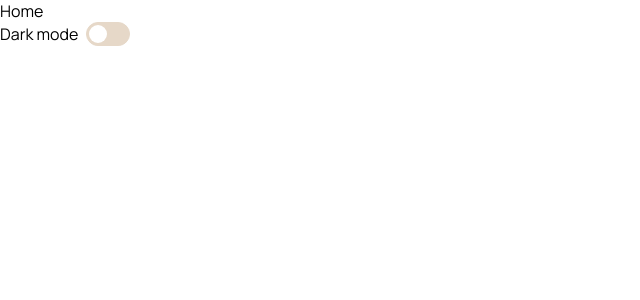
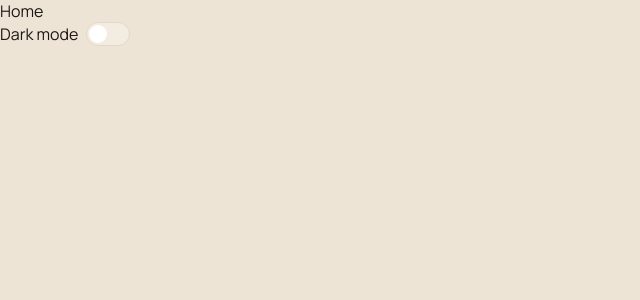
Before and after one commit to moozo-org/frontend-web, a React (Vite) app: page / in a window 1280 px wide. Shown: the top 300 px of the page, without its empty margins (0-640 px from the left). Built offline with nearby package versions, Linux system fonts and the light colour scheme.

Commit message:
FEAT: wip theme and comp

```diff
--- a/src/atoms/Switch.module.css
+++ b/src/atoms/Switch.module.css
@@ -1,4 +1,4 @@
-.switch-wrapper {
+.wrapper {
   display: inline-flex;
   align-items: center;
   gap: 0.5rem;
@@ -10,8 +10,8 @@
   height: 1.5rem;
   padding: 0;
   border: 1px solid var(--border);
-  border-radius: 999px;
-  background-color: var(--border);
+  border-radius: var(--radius-pill);
+  background-color: var(--bg-field);
   cursor: pointer;
   transition: background-color 0.2s;
 }
@@ -20,7 +20,7 @@
   background-color: var(--primary);
 }
 
-.switch-thumb {
+.thumb {
   position: absolute;
   top: 2px;
   left: 2px;
@@ -31,7 +31,7 @@
   transition: transform 0.2s;
 }
 
-.switch.on .switch-thumb {
+.switch.on .thumb {
   transform: translateX(1.25rem);
 }
 
--- a/src/atoms/Switch.tsx
+++ b/src/atoms/Switch.tsx
@@ -9,17 +9,17 @@ interface SwitchProps {
 
 const Switch = ({ checked, onChange, label, id = 'switch' }: SwitchProps) => {
   return (
-    <div className={styles['switch-wrapper']}>
+    <div className={styles.wrapper}>
       {label && <label htmlFor={id}>{label}</label>}
       <button
         id={id}
         type="button"
         role="switch"
         aria-checked={checked}
-        className={styles['switch'] + (checked ? ' ' + styles['on'] : '')}
+        className={styles.switch + (checked ? ' ' + styles.on : '')}
         onClick={() => onChange(!checked)}
       >
-        <span className={styles['switch-thumb']} />
+        <span className={styles.thumb} />
       </button>
     </div>
   )
--- a/src/index.css
+++ b/src/index.css
@@ -2,10 +2,28 @@
 @import url('https://fonts.googleapis.com/css2?family=Manrope:wght@200..800&family=Sora:wght@100..800&display=swap');
 
 :root {
-  --canvas: #ede4d6;
-  --surface: #fffbf4;
-  --field: #f3ece0;
-  --raised: #efe4d0;
+  --title-font: 'Sora', sans-serif;
+  --body-font: 'Manrope', sans-serif;
+
+  --title-screen-size: 2rem;
+  --title-section-size: 1.5rem;
+
+  --body-size: 1rem;
+
+  --radius-icone: 10px;
+  --radius-field: 13px;
+  --radius-card: 20px;
+  --radius-pill: 9999px;
+
+  --space-small: 6px;
+  --space-medium: 10px;
+  --space-large: 14px;
+  --space-xlarge: 22px;
+
+  --bg-canvas: #ede4d6;
+  --bg-surface: #fffbf4;
+  --bg-field: #f3ece0;
+  --bg-raised: #efe4d0;
   --border: #e6d8c8;
 
   --primary: #5e6e49;
@@ -19,14 +37,16 @@
   --text-muted: #75685e;
   --text-faint: #9c8f83;
   --text-disabled: #a79c90;
+
+  --text-button: #fffbf4;
 }
 
 .dark {
-  --canvas: #1e1e1e;
-  --surface: #2d2d2d;
-  --field: #3a3a3a;
-  --raised: #444444;
-  --border: #555555;
+  --bg-canvas: #1e1e1e;
+  --bg-surface: #2d2d2d;
+  --bg-field: #3a3a3a;
+  --bg-raised: #444444;
+  --bg-border: #555555;
 
   --primary: #96ac78;
   --primary-subtle: #2f3a25;
@@ -39,16 +59,19 @@
   --text-muted: #b8a897;
   --text-faint: #9c8a79;
   --text-disabled: #6b5b4b;
+
+  --text-button: #1e1814;
 }
 
 *,
 *::before,
 *::after {
   box-sizing: border-box;
+  margin: 0;
+  padding: 0;
 }
 
 body {
-  margin: 0;
   font-family:
     'Manrope',
     system-ui,
@@ -56,10 +79,7 @@ body {
     'Segoe UI',
     Roboto,
     sans-serif;
-  font-size: 16px;
-  background-color: var(--background);
-  color: var(--foreground);
-  transition:
-    background-color 0.2s,
-    color 0.2s;
+  font-size: var(--body-size);
+  background-color: var(--bg-canvas);
+  color: var(--text-primary);
 }
```
